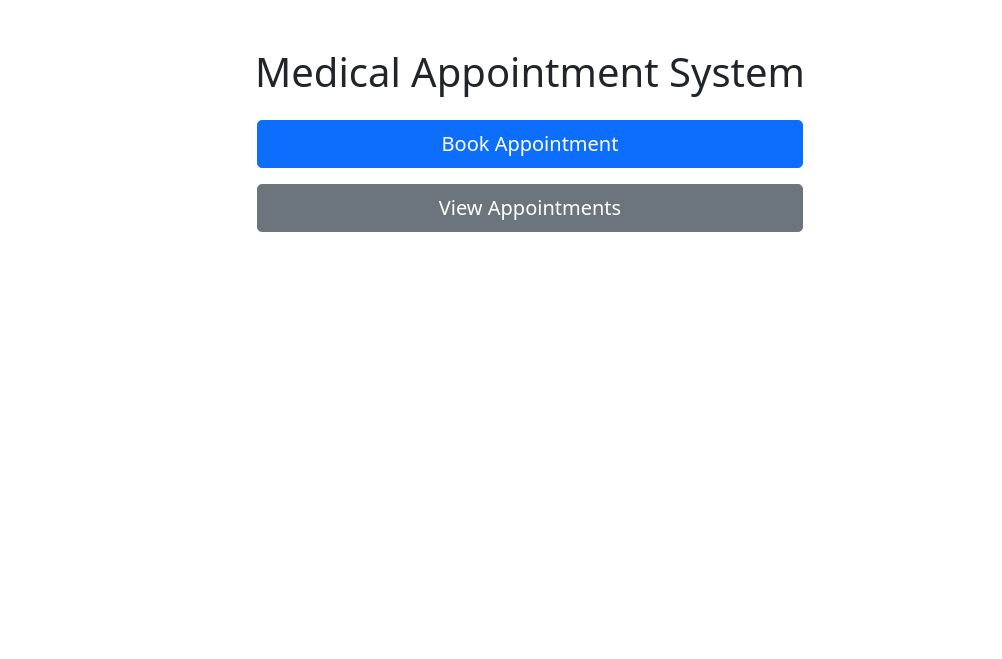
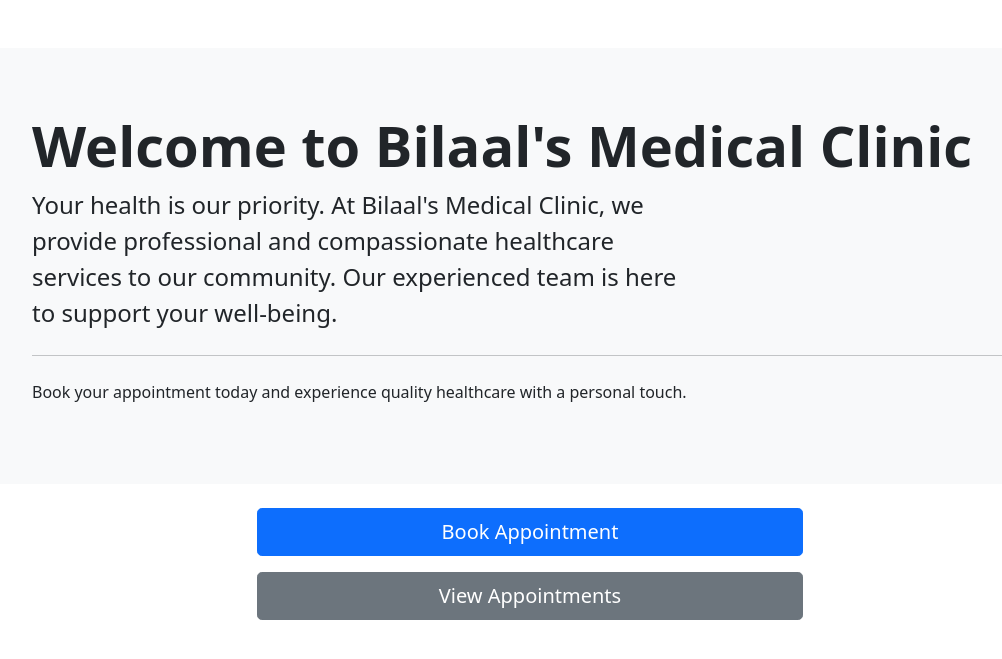
Before and after one commit to Bilaalz/medical_apps, a Flask app: page / in a window 1280 px wide. Shown: the top 659 px of the page, without its empty margins (110-1112 px from the left). Run offline with Flask 3, Linux system fonts and the light colour scheme.

Commit message:
visual improvements

```diff
--- a/templates/book_appointment.html
+++ b/templates/book_appointment.html
@@ -29,10 +29,12 @@
                     <div class="mb-3">
                         <label class="form-label">Doctor</label>
                         <select name="doctor" class="form-control" required>
-                            <option value="Dr. Smith">Dr. Smith</option>
-                            <option value="Dr. Johnson">Dr. Johnson</option>
+                            <option value="" disabled selected>Select a doctor...</option>
+                            <option value="Dr. Bilaal">Dr. Bilaal</option>
+                            <option value="Dr. Hanan">Dr. Hanan</option>
                             <option value="Dr. Williams">Dr. Williams</option>
                         </select>
+                        <small class="text-muted">Click to see available doctors</small>
                     </div>
                     <div class="d-grid gap-2">
                         <button type="submit" class="btn btn-primary">Book Appointment</button>
--- a/templates/home.html
+++ b/templates/home.html
@@ -10,14 +10,23 @@
 <body>
     <!-- Main container -->
     <div class="container mt-5">
-        <!-- Page heading -->
-        <h1 class="text-center mb-4">Medical Appointment System</h1>
+        <div class="p-5 mb-4 bg-light rounded-3">
+            <div class="container-fluid py-3">
+                <h1 class="display-4 fw-bold">Welcome to Bilaal's Medical Clinic</h1>
+                <p class="col-md-8 fs-4">
+                    Your health is our priority. At Bilaal's Medical Clinic, we provide professional
+                    and compassionate healthcare services to our community. Our experienced team
+                    is here to support your well-being.
+                </p>
+                <hr class="my-4">
+                <p>Book your appointment today and experience quality healthcare with a personal touch.</p>
+            </div>
+        </div>
 
         <!-- Flash messages section -->
         {% with messages = get_flashed_messages() %}
             {% if messages %}
                 {% for message in messages %}
-                    <!-- Show success/error messages -->
                     <div class="alert alert-success">{{ message }}</div>
                 {% endfor %}
             {% endif %}
@@ -27,9 +36,7 @@
         <div class="row justify-content-center">
             <div class="col-md-6">
                 <div class="d-grid gap-3">
-                    <!-- Button to book new appointment -->
                     <a href="{{ url_for('book_appointment') }}" class="btn btn-primary btn-lg">Book Appointment</a>
-                    <!-- Button to view all appointments -->
                     <a href="{{ url_for('view_appointments') }}" class="btn btn-secondary btn-lg">View Appointments</a>
                 </div>
             </div>
```
